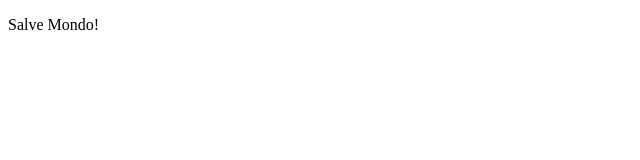
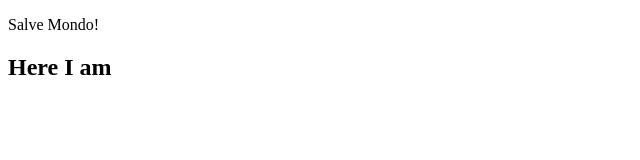
Before and after one commit to coder-ms/prova-git, a plain HTML site: page index.html in a window 1280 px wide. Shown: the whole page, without its empty margins (0-640 px from the left). Drawn offline with Linux system fonts and the light colour scheme.

Commit message:
aggiunto paragrafo da remoto

```diff
--- a/index.html
+++ b/index.html
@@ -8,5 +8,6 @@
 </head>
 <body>
     <p>Salve Mondo!</p>
+    <h2>Here I am</h2>
 </body>
 </html>
```
